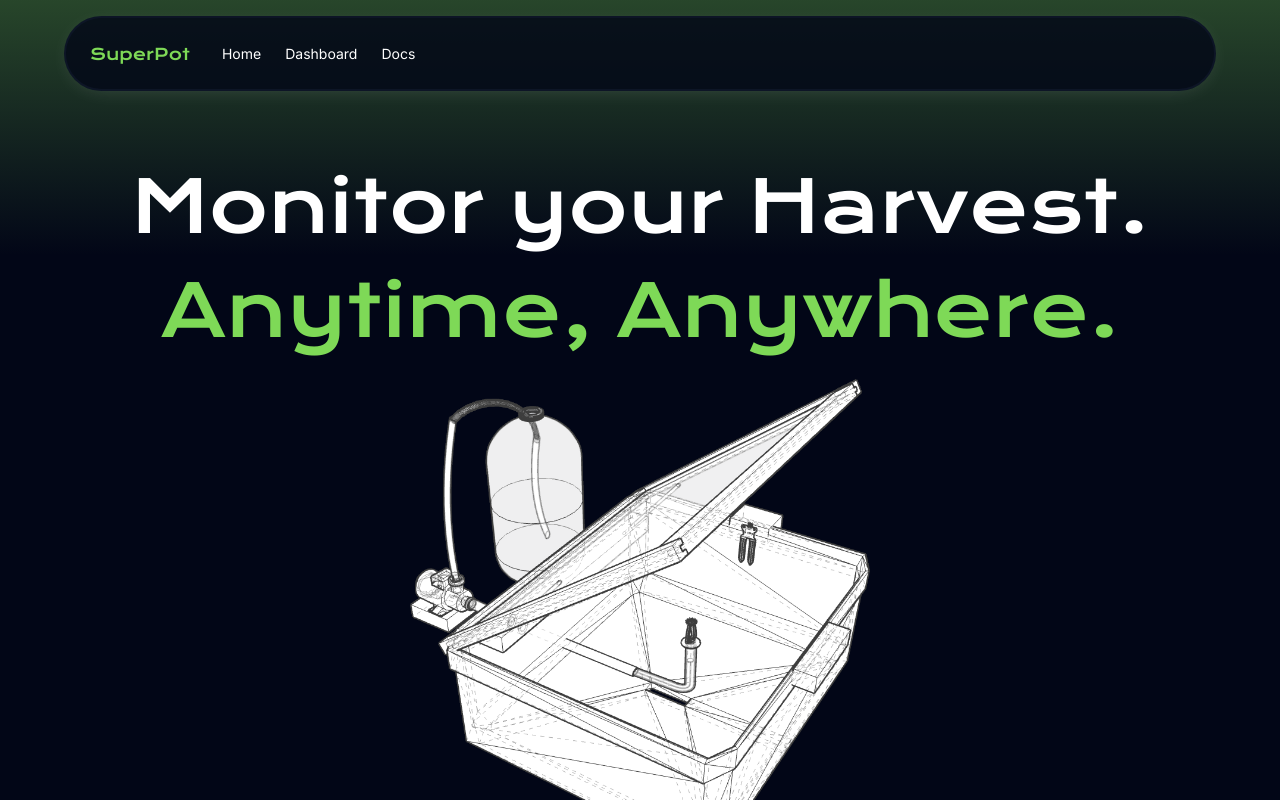
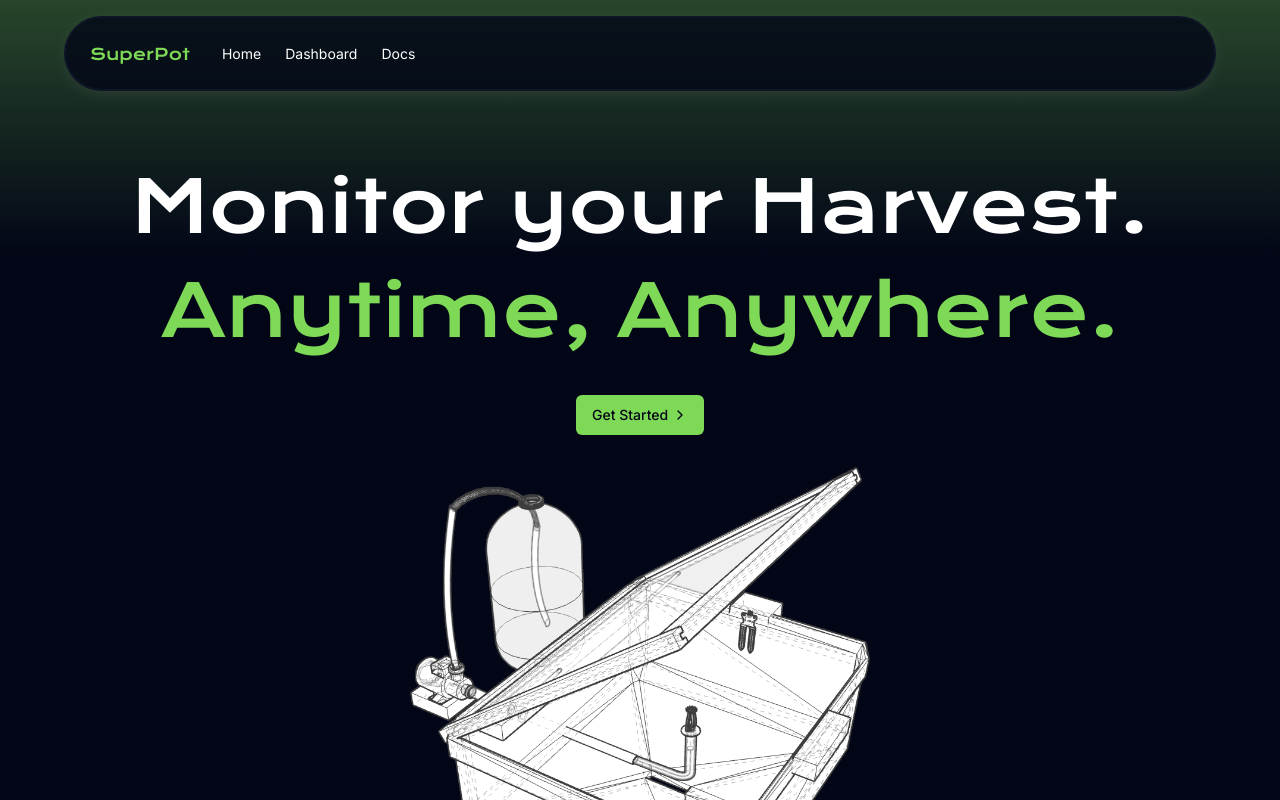
Before and after one commit to aritako/superpot, a Next.js app: page / in a window 1280 px wide. Shown: the top 800 px of the page. Built offline with nearby package versions, Linux system fonts and the light colour scheme.

Commit message:
feat: add get started button

```diff
--- a/app/page.tsx
+++ b/app/page.tsx
@@ -4,6 +4,9 @@ import Navbar from "@/components/Navbar";
 import HomePageFooter from "@/components/HomePageFooter";
 import { useSession } from "next-auth/react";
 import { redirect } from "next/navigation";
+import { Button } from "@/components/ui/button"
+import Link from "next/link";
+import { ChevronRight } from "lucide-react";
 
 export default function Home() {
   return (
@@ -12,13 +15,19 @@ export default function Home() {
       <section className="sticky top-0 p-4">
         <Navbar />
       </section>
-      <section className="flex justify-center gap-10 w-full p-4">
+      <section className="flex justify-center w-full p-4">
         <div className = "w-full max-w-6xl">
-          <div className = "flex flex-col gap-8">
+          <div className = "flex flex-col gap-8 mb-12">
             <span className = "krona_one xl:text-7xl lg:text-6xl md:text-5xl sm:text-4xl text-4xl text-white text-center">Monitor your Harvest.</span>
             <span className = "krona_one xl:text-7xl lg:text-6xl md:text-5xl sm:text-4xl text-3xl text-center text-sgreen">
               Anytime, Anywhere.
             </span>
+          </div>
+          <div className = "flex justify-center">
+          {/* bg-gradient-to-b from-sgreen from-10% to-[#3d6a2a] hover:from-[#3d6a2a] */}
+            <Button className = "bg-sgreen text-slate-950 hover:text-white hover:bg-[#3d6a2a] transition ease-in-out duration-300">
+              <Link href="/login" className = "flex items-center">Get Started&nbsp;<ChevronRight className="h-4 w-4 "/></Link>
+            </Button>
           </div>
         </div>
       </section>
```
